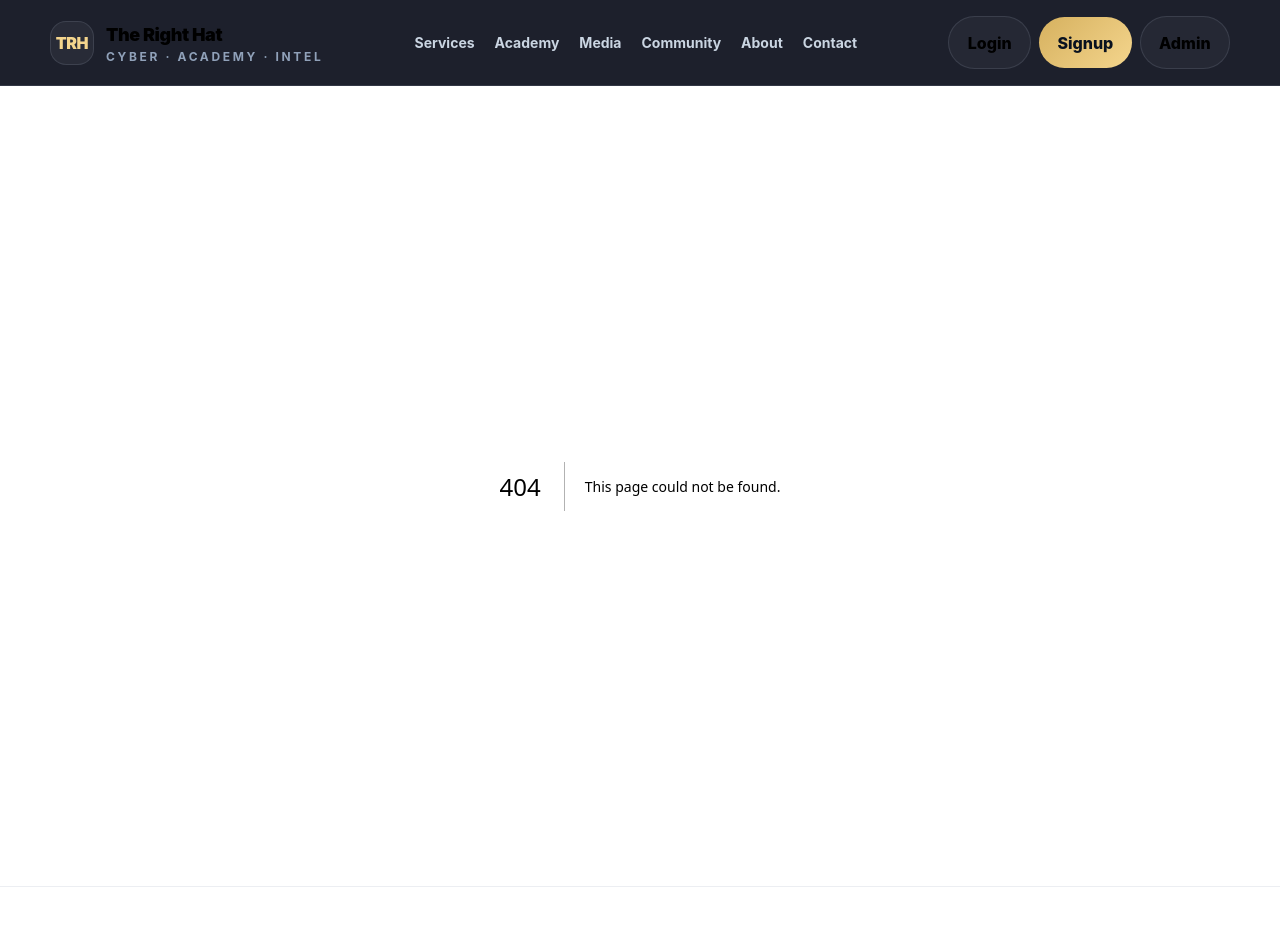
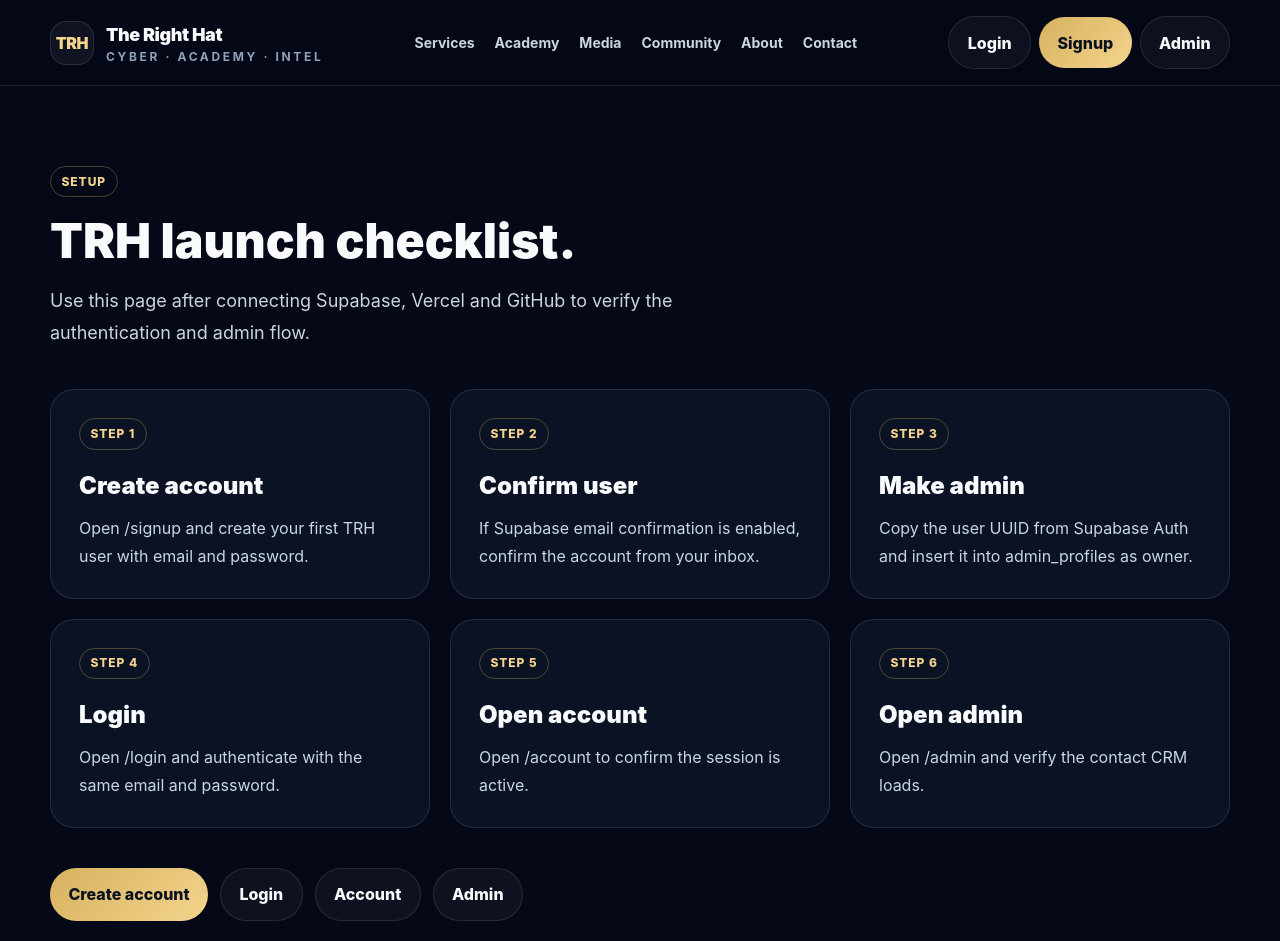
Before and after one commit to SeeDev-K/The-Right-Hat, a Next.js app: page /setup in a window 1280 px wide. Before the commit this address had no page. Shown: the top 941 px of the page. Built offline with nearby package versions, Linux system fonts and the light colour scheme.

Commit message:
feat: add setup checklist page

```diff
--- /dev/null
+++ b/app/setup/page.tsx
@@ -0,0 +1,37 @@
+import Link from 'next/link'
+
+const checks = [
+  ['1', 'Create account', 'Open /signup and create your first TRH user with email and password.'],
+  ['2', 'Confirm user', 'If Supabase email confirmation is enabled, confirm the account from your inbox.'],
+  ['3', 'Make admin', 'Copy the user UUID from Supabase Auth and insert it into admin_profiles as owner.'],
+  ['4', 'Login', 'Open /login and authenticate with the same email and password.'],
+  ['5', 'Open account', 'Open /account to confirm the session is active.'],
+  ['6', 'Open admin', 'Open /admin and verify the contact CRM loads.'],
+]
+
+export default function SetupPage() {
+  return (
+    <main className="py-20">
+      <div className="container">
+        <span className="badge">Setup</span>
+        <h1 className="mt-5 max-w-3xl text-5xl font-black">TRH launch checklist.</h1>
+        <p className="mt-5 max-w-2xl text-lg leading-8 text-slate-300">Use this page after connecting Supabase, Vercel and GitHub to verify the authentication and admin flow.</p>
+        <div className="mt-10 grid gap-5 md:grid-cols-2 lg:grid-cols-3">
+          {checks.map(([step, title, text]) => (
+            <article key={step} className="card p-7">
+              <span className="badge">Step {step}</span>
+              <h2 className="mt-5 text-2xl font-black">{title}</h2>
+              <p className="mt-3 leading-7 text-slate-300">{text}</p>
+            </article>
+          ))}
+        </div>
+        <div className="mt-10 flex flex-wrap gap-3">
+          <Link href="/signup" className="btn btn-primary">Create account</Link>
+          <Link href="/login" className="btn btn-ghost">Login</Link>
+          <Link href="/account" className="btn btn-ghost">Account</Link>
+          <Link href="/admin" className="btn btn-ghost">Admin</Link>
+        </div>
+      </div>
+    </main>
+  )
+}
```
